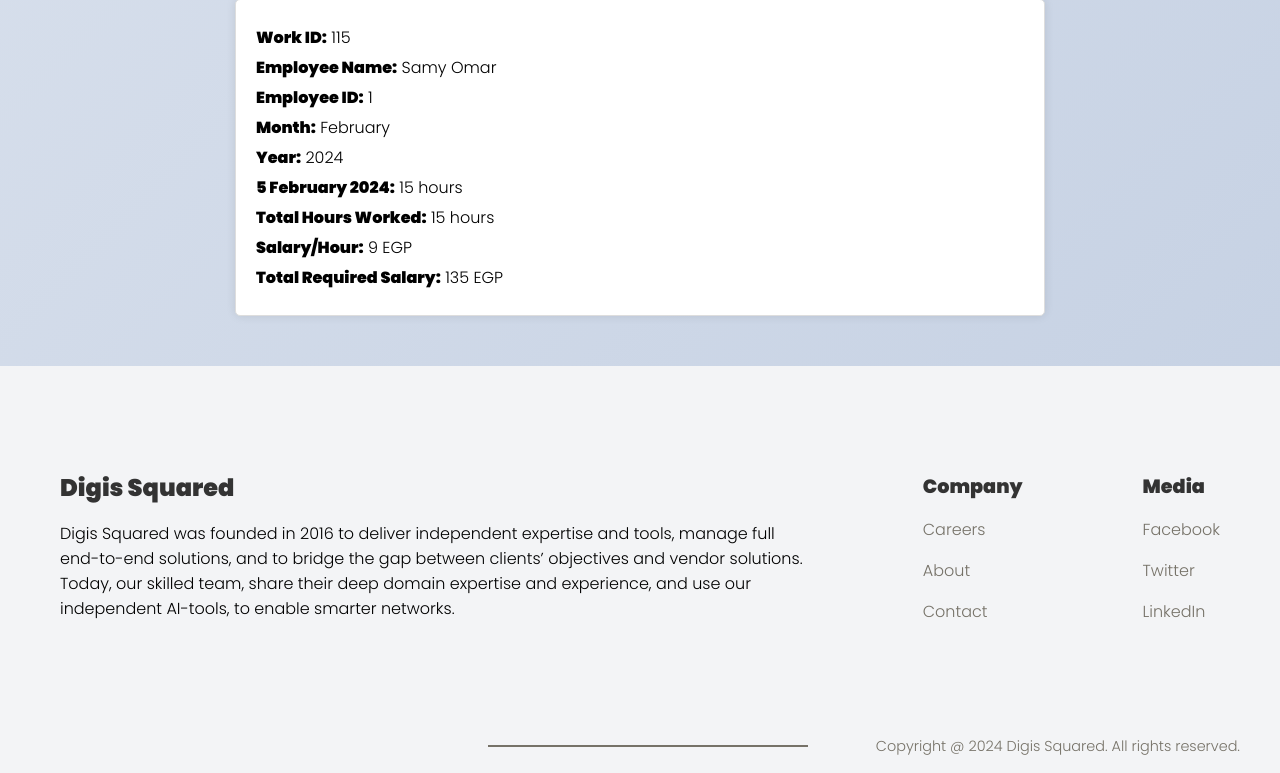
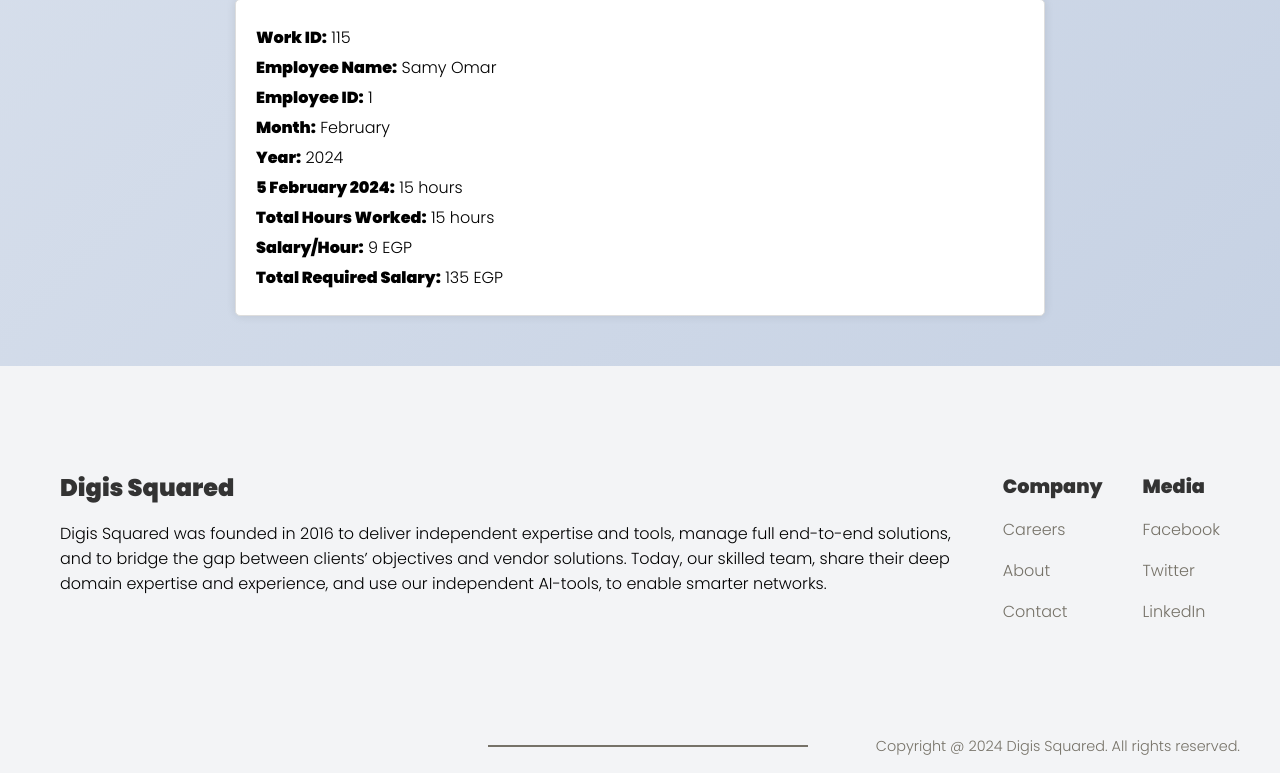
Before and after one commit to Mohamed-Samehh/Work-Manager, a PHP site: page /Hr.php in a window 1280 px wide. Shown: the part 3549-4322 px from the top of the page. Run offline with PHP 8.4, Linux system fonts and the light colour scheme; a user stored in the database is signed in; data comes from the database, SQL or seed files in the repository.

Commit message:
Update style.css

```diff
--- a/Digis Squared/Digis/style.css
+++ b/Digis Squared/Digis/style.css
@@ -52,12 +52,6 @@ nav{
     background-color: #f3f4f6;
 }
 
-.footer__container{
-    display: grid;
-    grid-template-columns: 2fr repeat(3, 1fr);
-    gap: 5rem;
-}
-
 .footer__col h3{
     margin-bottom: 1rem;
     font-size: 1.5rem;
@@ -81,13 +75,8 @@ nav{
 
 .footer__col p{
     margin-bottom: 1rem;
-    color: #767268;
     cursor: pointer;
     transition: 0.3s;
-}
-
-.footer__col p:hover{
-    color: #333333;
 }
 
 .footer__bar{
```
